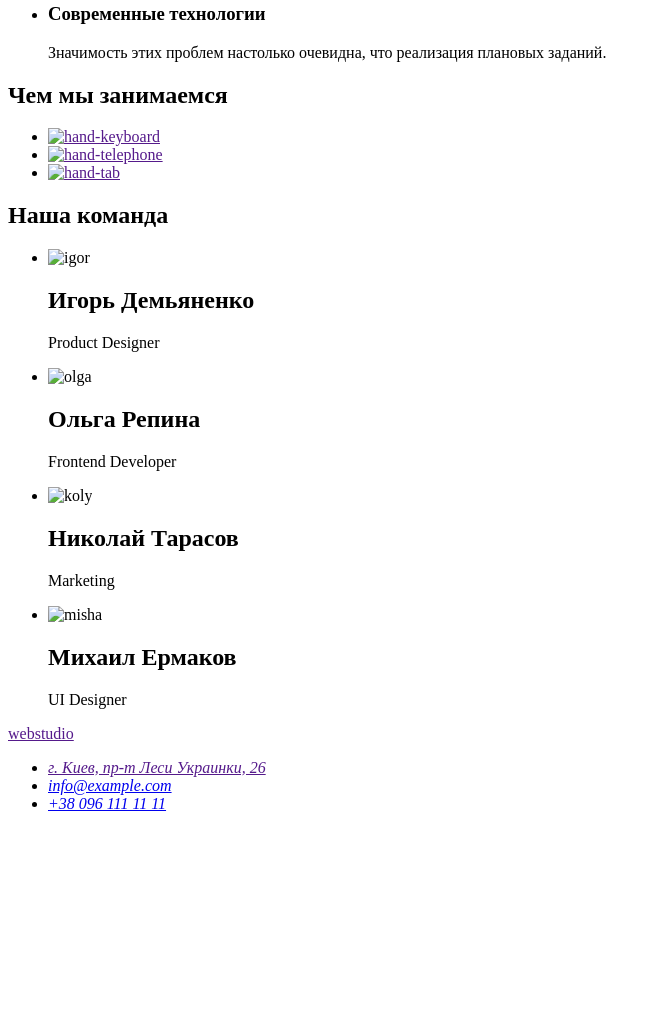
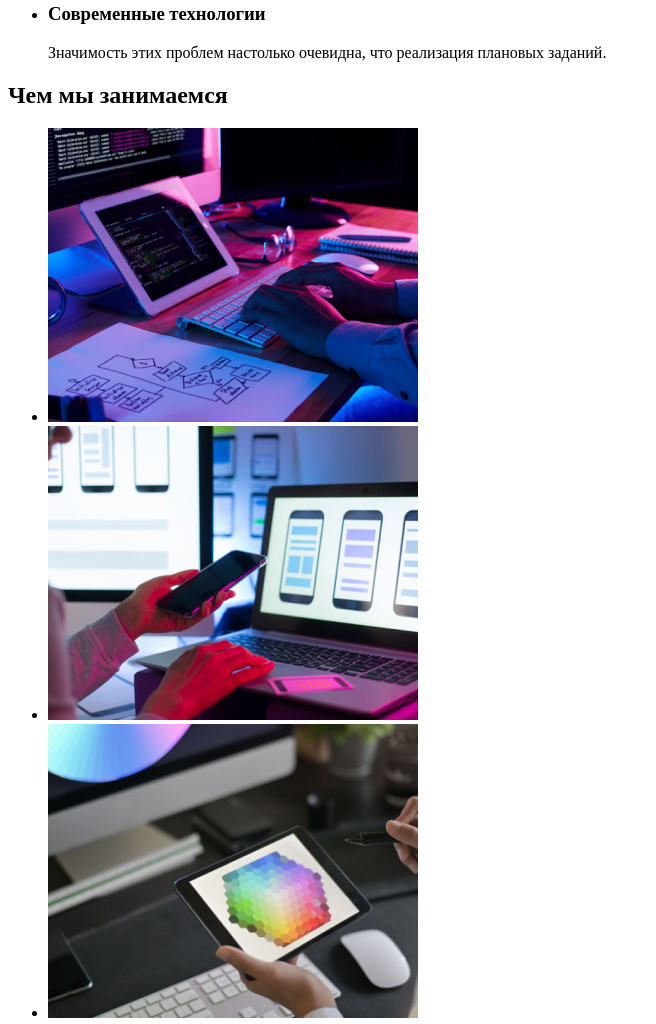
Before and after one commit to AndreyGrot/goit-markup-hw-01, a plain HTML site: page index.html in a window 1280 px wide. Shown: the part 559-1583 px from the top of the page, without its empty margins (0-656 px from the left). Before the commit the page ends 1388 px from the top, so only its background shows below. Drawn offline with Linux system fonts and the light colour scheme; the site is published under a folder, as on GitHub Pages, so addresses that start at the root find nothing.

Commit message:
hw-1
Meteor's advice

```diff
--- a/index.html
+++ b/index.html
@@ -58,14 +58,14 @@
         <h2>Чем мы занимаемся</h2>
         <ul>
             <li>
-                <a href=""><img src="/images/hand-keyboard.jpg" alt="hand-keyboard"
+                <a href=""><img src="./images/hand-keyboard.jpg" alt="hand-keyboard"
                 width="370"></a>
             </li>
             <li>
-                <a href=""><img src="/images/hand-telephone.jpg" alt="hand-telephone" width="370"></a>
+                <a href=""><img src="./images/hand-telephone.jpg" alt="hand-telephone" width="370"></a>
             </li>
             <li>
-                <a href=""><img src="/images/hand-tab.jpg" alt="hand-tab" width="370"></a>
+                <a href=""><img src="./images/hand-tab.jpg" alt="hand-tab" width="370"></a>
             </li>
         </ul>
     </section>
@@ -74,22 +74,22 @@
         <h2>Наша команда</h2>
         <ul>
             <li>
-               <img src="/images/igor.jpg" alt="igor" width="270">
+               <img src="./images/igor.jpg" alt="igor" width="270">
                <h2>Игорь Демьяненко</h2>
                <p lang="en">Product Designer</p>
             </li>
             <li>
-                <img src="/images/olga.jpg" alt="olga" width="270">
+                <img src="./images/olga.jpg" alt="olga" width="270">
                 <h2>Ольга Репина</h2>
                 <p lang="en">Frontend Developer</p>
             </li>
             <li>
-                <img src="/images/koly.jpg" alt="koly" width="270">
+                <img src="./images/koly.jpg" alt="koly" width="270">
                 <h2>Николай Тарасов</h2>
                 <p lang="en">Marketing</p>
             </li>
             <li>
-                <img src="/images/misha.jpg" alt="misha" width="270">
+                <img src="./images/misha.jpg" alt="misha" width="270">
                 <h2>Михаил Ермаков</h2>
                 <p lang="en">UI Designer</p>
             </li>
```
